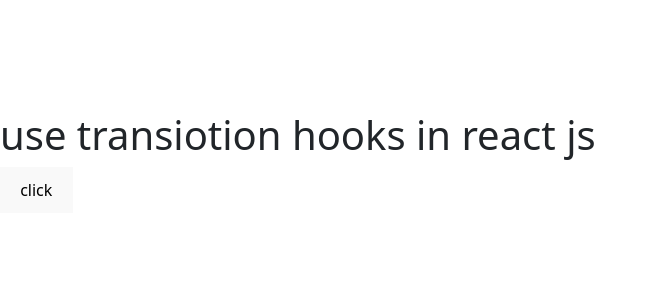
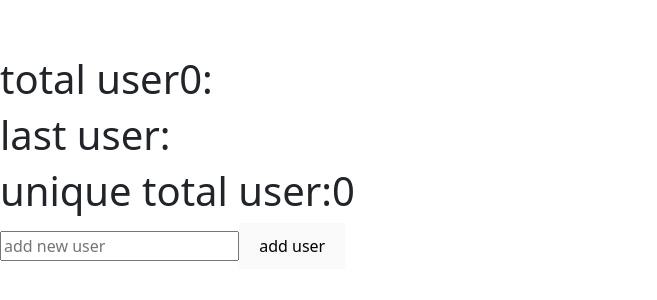
Before and after one commit to Ankitpandey860/reactjs_notes, a React (Vite) app: page / in a window 1280 px wide. Shown: the part 238-538 px from the top of the page, without its empty margins (0-657 px from the left). Built offline with nearby package versions, Linux system fonts and the light colour scheme.

Commit message:
pure/impure function and component &&derived state

```diff
--- a/src/App.jsx
+++ b/src/App.jsx
@@ -16,6 +16,7 @@
 import Changegrid from "./cardsty";
 import Clock from "./clock";
 import Counter from "./componentlifecycle";
+import DerivedState from "./derivedstate";
 import Ext from "./externalstyle";
 import Hook from "./hooks";
 import Caller from "./passfuncasprops";
@@ -81,8 +82,9 @@
         <Inputf />
         <Uncont />
         <Caller />
-        <Formstatus />*/}
-        <Transition />
+        <Formstatus />
+        <Transition />*/}
+        <DerivedState />
     </div>
 
   )
--- /dev/null
+++ b/src/derivedstate.jsx
@@ -0,0 +1,32 @@
+/* jb kisi variable me state ki thodi bhot value rakh lete h use derived state kehte h */
+
+import { useState } from "react"
+
+/*state that is calculated or derived  from other  state values or props  within components
+derived state can be a variable
+no need to extra state only variables or constants are enough */
+function DerivedState(){
+    const [users,setUsers]=useState([])
+    const [user,setUser]=useState('')
+    const handleAddusers=()=>(
+        setUsers([...users,user])
+    )
+    const total=users.length
+    const last=users[users.length-1]
+    const unique=[...new Set(users)].length
+    return(
+        <div>
+            <h1>total user{total}:</h1>
+            <h1>last user:{last}</h1>
+            <h1>unique total user:{unique}</h1>
+            <input type="text" onChange={(event)=>setUser(event.target.value)} placeholder="add new user" />
+            <button onClick={handleAddusers} >add user</button>
+            {
+                users.map((item,index)=>(
+                    <h4 key={index}>{item}</h4>
+                ))
+            }
+        </div>
+    )
+}
+export default DerivedState
```
Also changed, not shown: src/purefunction.jsx (added, +11 -0 lines), impurecomp.jpg (added).
